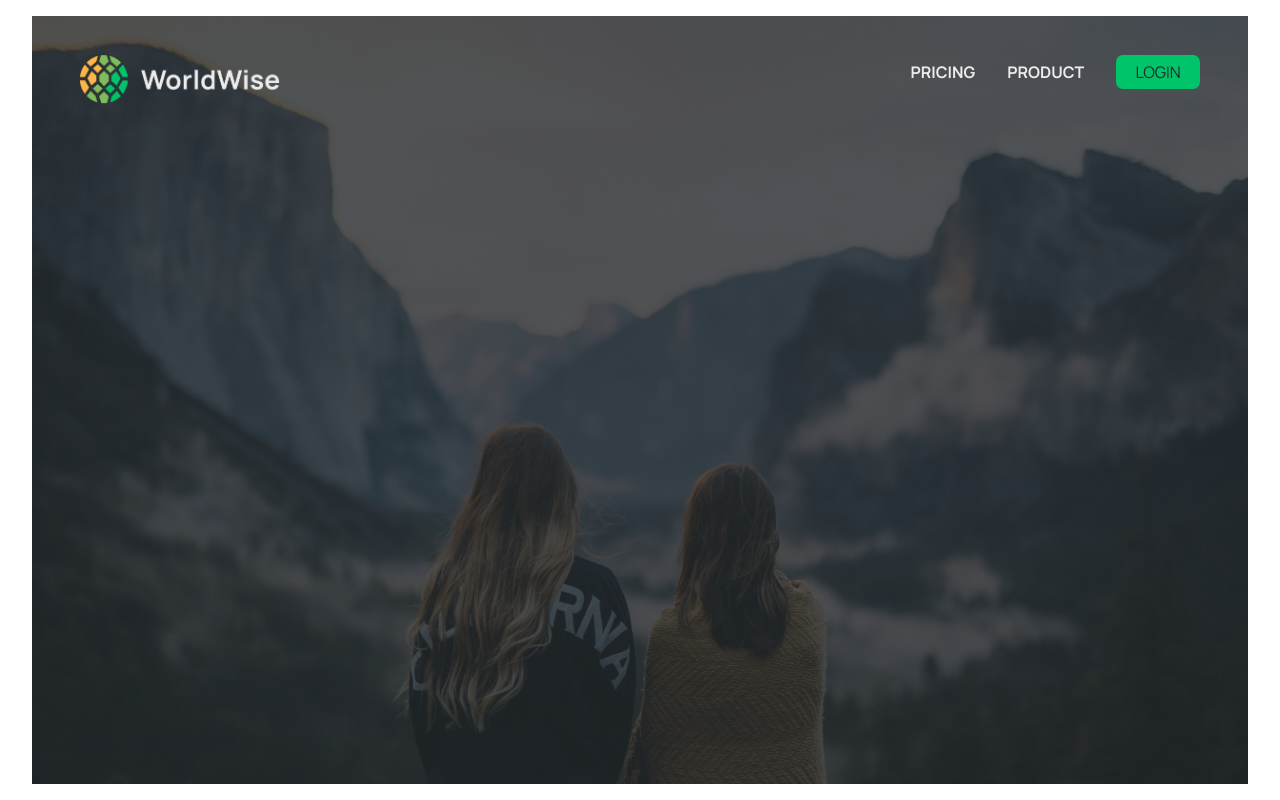
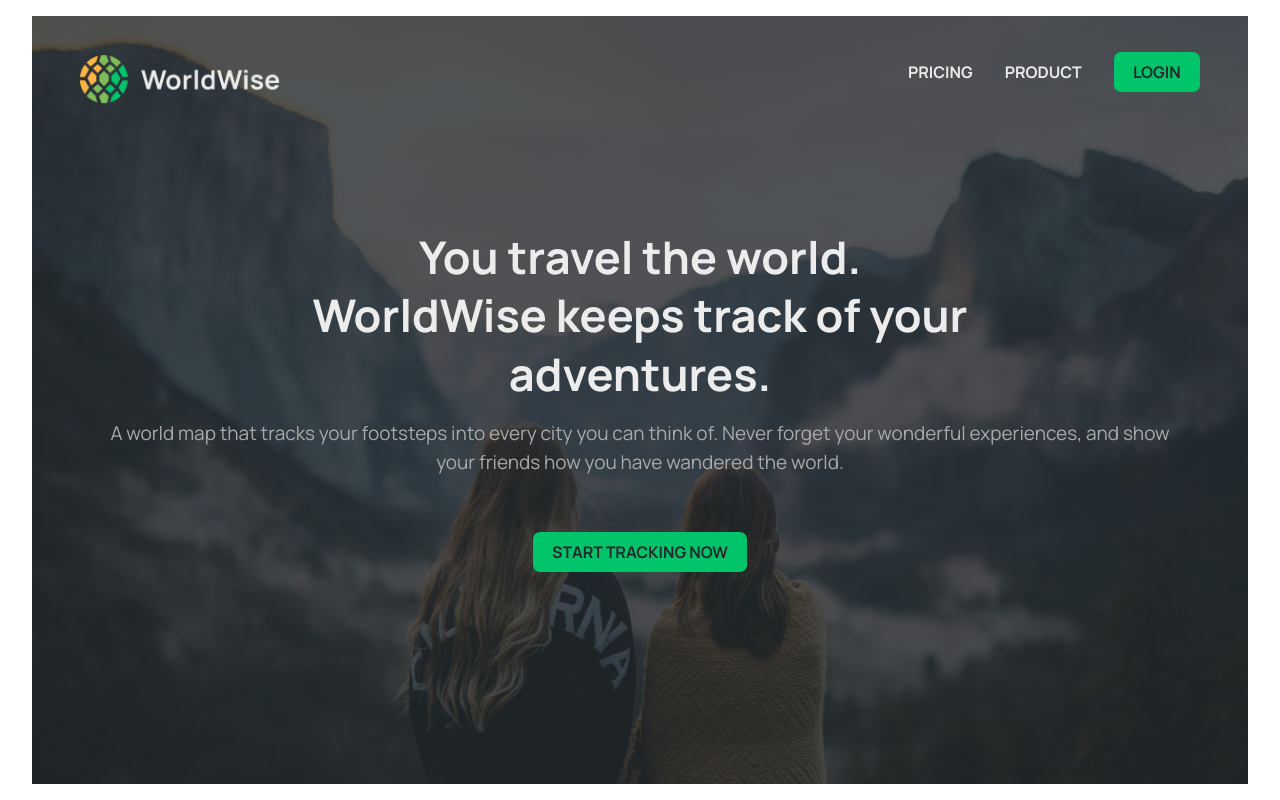
Before and after one commit to DanielArzani/world-wise, a React (Vite) app: page / in a window 1280 px wide. Built offline with nearby package versions, Linux system fonts and the light colour scheme.

Commit message:
style and layout the homepage

```diff
--- a/src/components/Button/Button.tsx
+++ b/src/components/Button/Button.tsx
@@ -30,7 +30,8 @@ export default Button;
 export const ButtonStyles = styled.button`
   border: none;
   border-radius: 7px;
-  font-weight: medium;
-  padding: 0.3rem 1.2rem;
+  cursor: pointer;
+  font-weight: bold;
+  padding: 0.5rem 1.2rem;
   text-transform: uppercase;
 `;
--- a/src/components/Header/Header.tsx
+++ b/src/components/Header/Header.tsx
@@ -14,7 +14,7 @@ function Header() {
     <HeaderStyles>
       <Wrapper>
         <Link to={'/'}>
-          <Logo src={logo} alt='World Wise' />
+          <Logo src={logo} alt='' />
           <h1 className='sr-only'>WORLD WISE</h1>
         </Link>
       </Wrapper>
--- /dev/null
+++ b/src/components/IntroSection/IntroSection.tsx
@@ -0,0 +1,42 @@
+import React from 'react';
+import ButtonLogin from '../ButtonLogin';
+import styled from 'styled-components';
+
+function IntroSection() {
+  return (
+    <Wrapper>
+      <H2>You travel the world. WorldWise keeps track of your adventures.</H2>
+      <P>
+        A world map that tracks your footsteps into every city you can think of.
+        Never forget your wonderful experiences, and show your friends how you
+        have wandered the world.
+      </P>
+      <ButtonLogin>Start Tracking Now</ButtonLogin>
+    </Wrapper>
+  );
+}
+
+export default IntroSection;
+
+const Wrapper = styled.div`
+  display: flex;
+  align-items: center;
+  flex-direction: column;
+  gap: 1rem;
+`;
+
+const H2 = styled.h2`
+  font-size: 2.8125rem;
+  font-weight: bold;
+  line-height: 1.3;
+  text-align: center;
+  max-width: 23ch;
+`;
+
+const P = styled.p`
+  color: var(--color-light--1);
+  font-size: 1.1875rem;
+  margin-bottom: 2.5rem;
+  max-width: 94ch;
+  text-align: center;
+`;
--- /dev/null
+++ b/src/components/IntroSection/index.tsx
@@ -0,0 +1,2 @@
+export * from "./IntroSection";
+export { default } from "./IntroSection";
--- a/src/components/Navbar/Navbar.tsx
+++ b/src/components/Navbar/Navbar.tsx
@@ -38,7 +38,6 @@ const Nav = styled.nav`
     margin: 0 0;
   }
 
-  /* TODO: Move this into its component */
   & button {
     margin: 0 auto;
 
--- a/src/index.css
+++ b/src/index.css
@@ -111,6 +111,7 @@ li > * {
       GENERAL
 ******************/
 body {
+  color: var(--color-light--2);
   font-family: 'Manrope', sans-serif;
 }
 
--- a/src/pages/HomePage/HomePage.tsx
+++ b/src/pages/HomePage/HomePage.tsx
@@ -4,6 +4,7 @@ import styled from 'styled-components';
 import Header from '../../components/Header';
 
 import bgImage from '../../assets/bg.jpg';
+import IntroSection from '../../components/IntroSection';
 
 /**
  * The layout for the navbar and logo as well as what the app is about and a buttons to log in.
@@ -12,7 +13,9 @@ function HomePage() {
   return (
     <Wrapper>
       <Header />
-      <main></main>
+      <Main>
+        <IntroSection />
+      </Main>
     </Wrapper>
   );
 }
@@ -20,6 +23,18 @@ function HomePage() {
 export default HomePage;
 
 const Wrapper = styled.div`
+  display: grid;
+  grid-template-columns: 1fr;
+  grid-template-rows: max-content 100px 1fr;
+
+  & > :first-child {
+    grid-row: 1/2;
+  }
+
+  & > :last-child {
+    grid-row: 3/4;
+  }
+
   background-image: linear-gradient(
       rgba(36, 42, 46, 0.8),
       rgba(36, 42, 46, 0.8)
@@ -29,3 +44,7 @@ const Wrapper = styled.div`
   background-position: center;
   min-height: 100%;
 `;
+
+const Main = styled.main`
+  padding-inline: 0.5rem;
+`;
```
